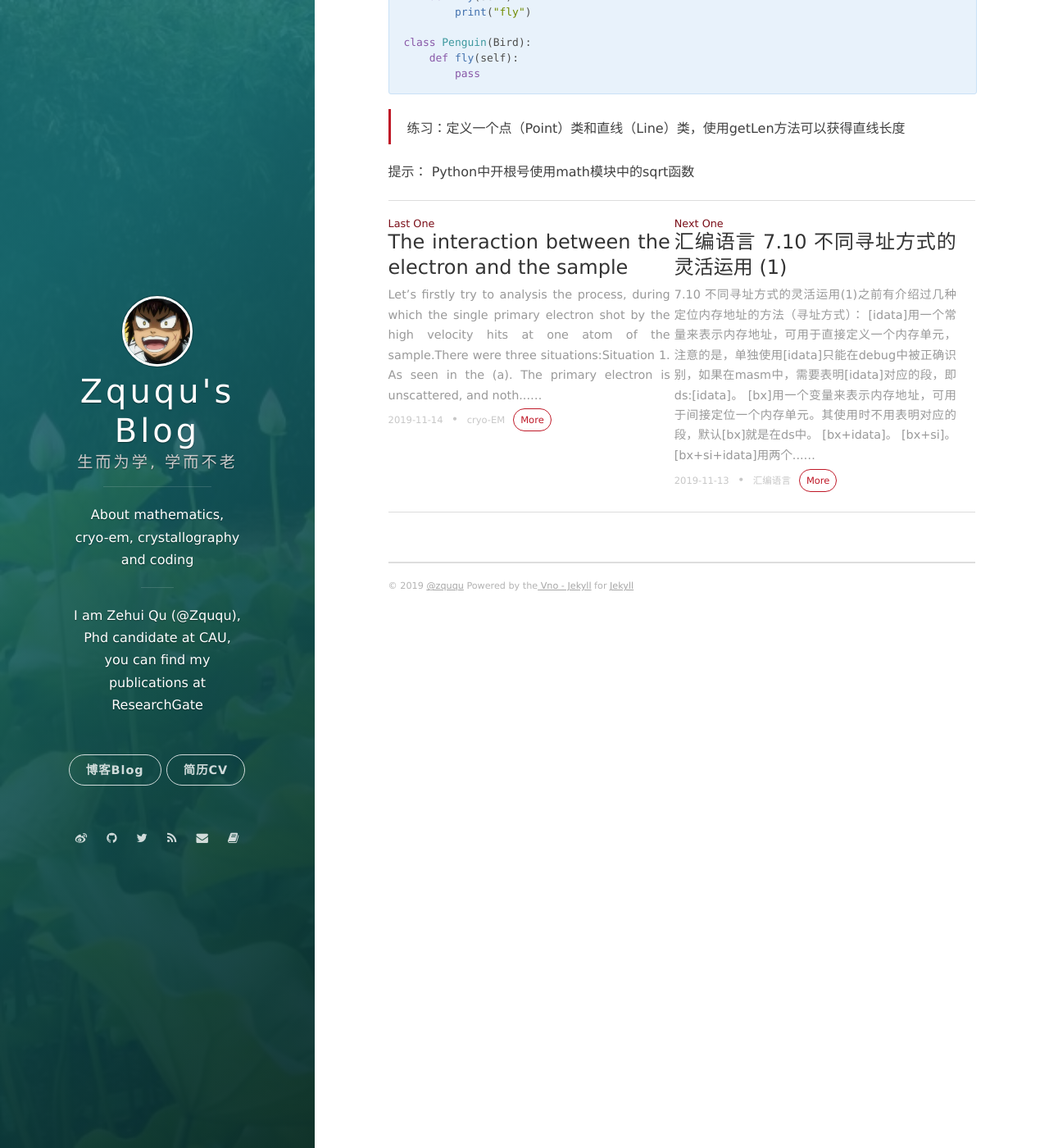
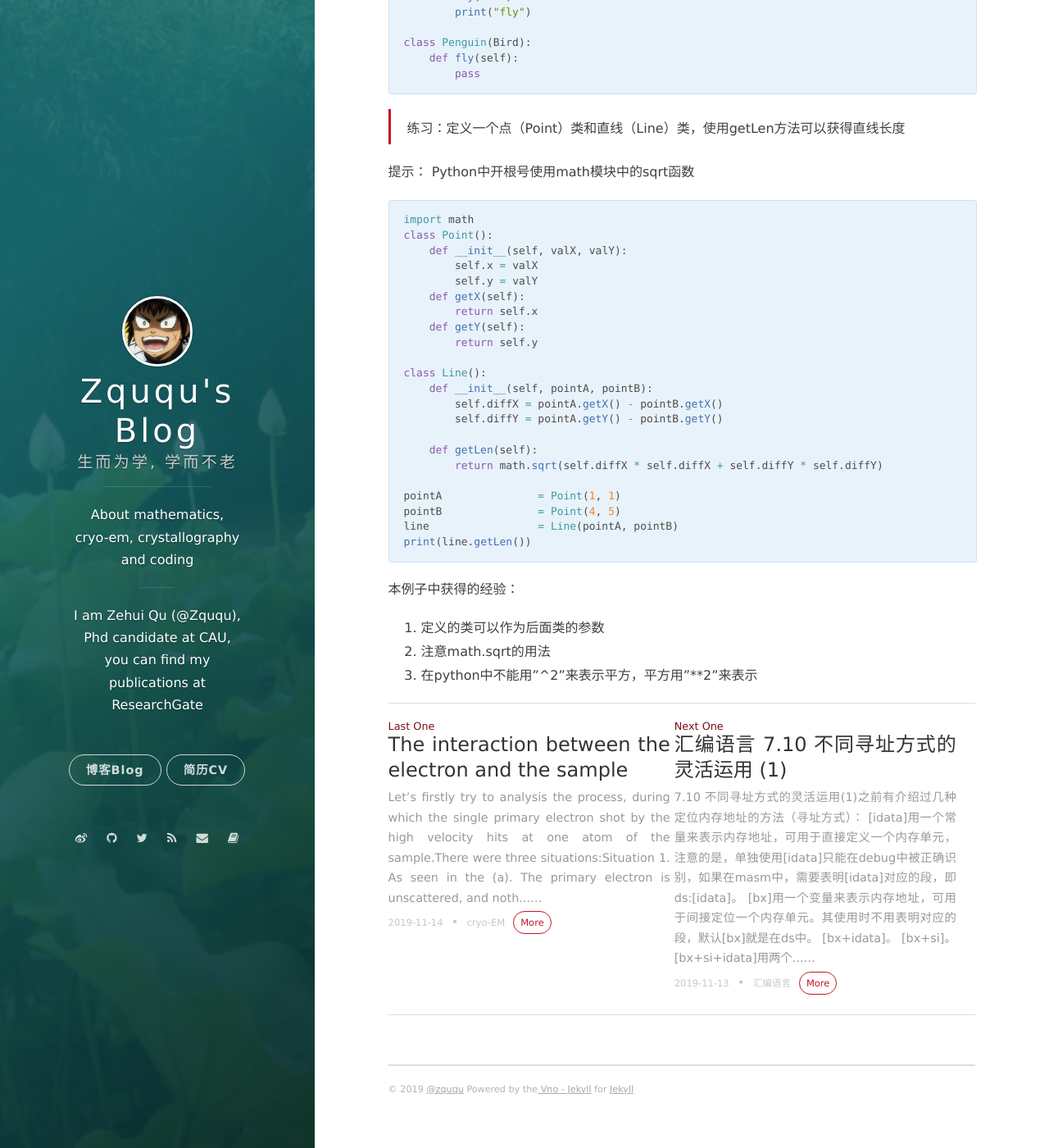
Before and after one commit to onevcat/vno-jekyll, a Jekyll site: the page built from _posts/2019-11-13-python-class-object-3.markdown, in a window 1280 px wide and 1400 px high, scrolled down 5128 px. Shown: the whole window at 82% size. Built offline with Jekyll 4.4.1, drawn with Linux system fonts in a browser that asks for light colours; nearby versions of some CDN libraries; comment, search, counter and statistics services are not loaded.

Commit message:
new post

````diff
--- a/_posts/2019-11-13-python-class-object-3.markdown
+++ b/_posts/2019-11-13-python-class-object-3.markdown
@@ -40,7 +40,7 @@ class Shark(Fish):
         else:
             print("不吃")
 ```
-运行代码后，在Carp和Shark类中分别调用```move()```方法，观察是否能运行。
+运行代码后，在Carp和Shark类中分别调用`move()`方法，观察是否能运行。
 
 ```python
 >>>fish = Fish()
@@ -230,3 +230,34 @@ class Penguin(Bird):
 
 提示：
 Python中开根号使用math模块中的sqrt函数
+
+```python
+import math
+class Point():
+    def __init__(self, valX, valY):
+        self.x = valX
+        self.y = valY
+    def getX(self):
+        return self.x
+    def getY(self):
+        return self.y
+
+class Line():
+    def __init__(self, pointA, pointB):
+        self.diffX = pointA.getX() - pointB.getX()
+        self.diffY = pointA.getY() - pointB.getY()
+
+    def getLen(self):
+        return math.sqrt(self.diffX * self.diffX + self.diffY * self.diffY)
+
+pointA               = Point(1, 1)
+pointB               = Point(4, 5)
+line                 = Line(pointA, pointB)
+print(line.getLen())
+```
+
+本例子中获得的经验：
+
+1. 定义的类可以作为后面类的参数
+2. 注意math.sqrt的用法
+3. 在python中不能用"^2"来表示平方，平方用"**2"来表示
````
Also changed, not shown: _posts/2019-11-16-python-class-object-4.markdown (added, +243 -0 lines), _posts/test.py (added).
